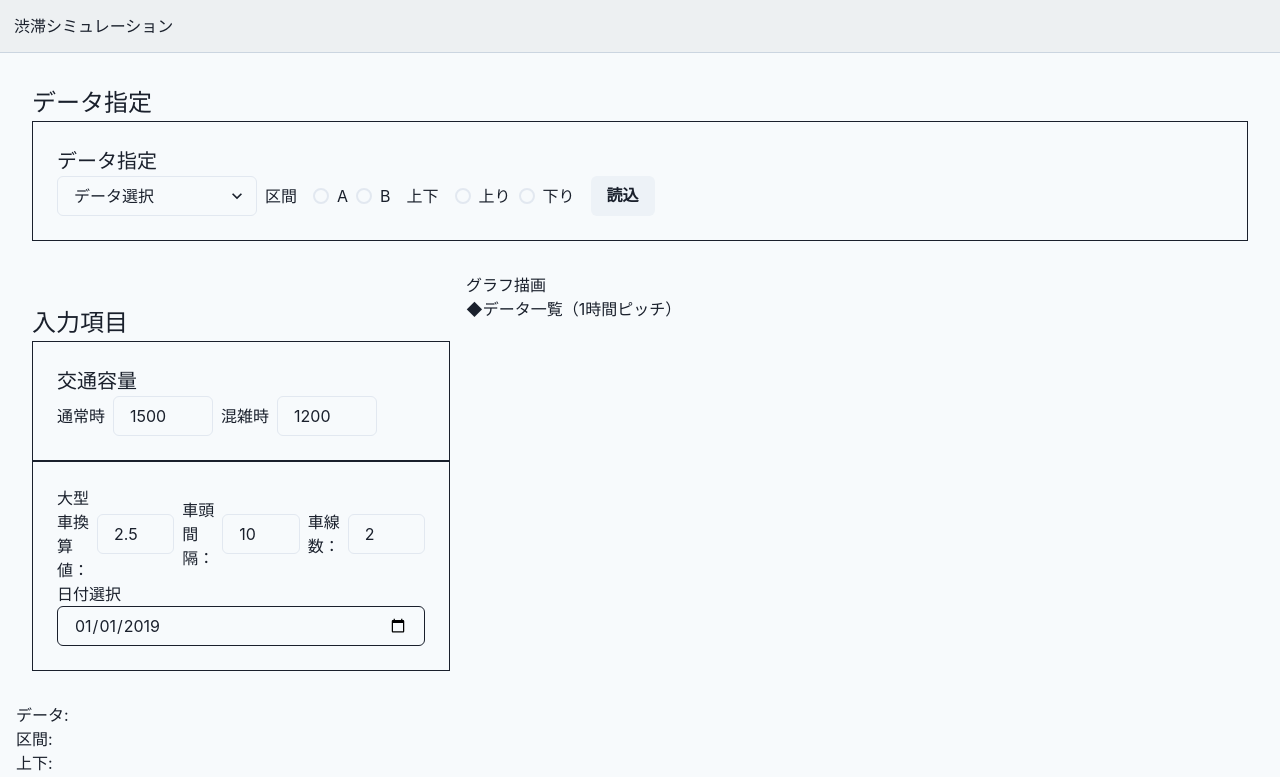
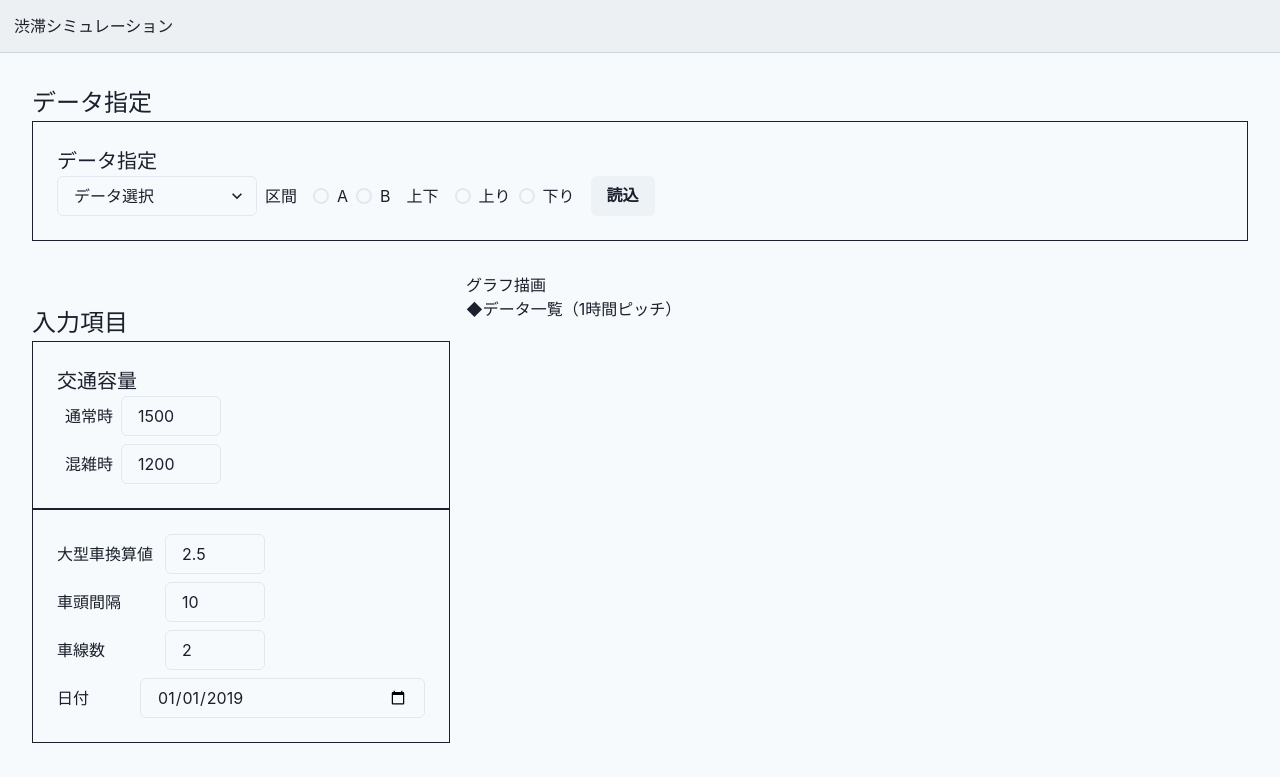
Before and after one commit to civitort/react_simulation, a React (Create React App) app: page / in a window 1280 px wide. Shown: the top 777 px of the page. Built offline with nearby package versions, Linux system fonts and the light colour scheme.

Commit message:
インプット欄の間隔調整

```diff
--- a/src/App.js
+++ b/src/App.js
@@ -454,8 +454,8 @@ function App() {
                 <InputTitle name="入力項目" />
                 <Box border={"1px"} p="1.5em">
                   <Text fontSize={"20px"}>交通容量</Text>
-                  <HStack>
-                    <>
+                  <Stack pl={"0.5em"}>
+                    <HStack>
                       <Text maxW={"100px"}>通常時</Text>
                       <Input
                         maxW={"100px"}
@@ -468,8 +468,8 @@ function App() {
                           })
                         }
                       />
-                    </>
-                    <>
+                      </HStack>
+                    <HStack>
                       <Text maxW={"100px"}>混雑時</Text>
                       <Input
                         maxW={"100px"}
@@ -482,13 +482,13 @@ function App() {
                           })
                         }
                       />
-                    </>
-                  </HStack>
+                    </HStack>
+                  </Stack>
                 </Box>
                 <Box border={"1px"} p="1.5em">
-                  <HStack>
-                    <>
-                      <Text maxW={"100px"}>大型車換算値：</Text>
+                  <Stack>
+                    <HStack>
+                      <Text w={"100px"}>大型車換算値</Text>
                       <Input
                         maxW={"100px"}
                         defaultValue={2.5}
@@ -500,9 +500,9 @@ function App() {
                           })
                         }
                       />
-                    </>
-                    <>
-                      <Text maxW={"100px"}>車頭間隔：</Text>
+                    </HStack>
+                    <HStack>
+                      <Text w={"100px"}>車頭間隔</Text>
                       <Input
                         maxW={"100px"}
                         defaultValue={10}
@@ -514,7 +514,9 @@ function App() {
                           })
                         }
                       />
-                      <Text maxW={"100px"}>車線数：</Text>
+                    </HStack>
+                    <HStack>
+                      <Text w={"100px"}>車線数</Text>
                       <Input
                         maxW={"100px"}
                         defaultValue={2}
@@ -526,10 +528,10 @@ function App() {
                           })
                         }
                       />
-                    </>
-                  </HStack>
-                  <>
-                    <Text>日付選択</Text>
+                    </HStack>
+
+                  <HStack>
+                    <Text w={"100px"}>日付</Text>
                     <Input
                       size="md"
                       type="date"
@@ -544,21 +546,19 @@ function App() {
                         })
                       }
                     />
-                  </>
+                  </HStack>
+                  </Stack>
                 </Box>
               </Box>
-              <Box my={"1em"}>
+              <Box m={"1em"} my={"2em"}>
+                <Text>●選択値 </Text>
                 <Text>データ:{state.data_option.data}</Text>
                 <Text>区間:{state.data_option.kukan}</Text>
                 <Text>上下:{state.data_option.dir}</Text>
-              </Box>
-              <>
                 <Text>通常時:{state.calc_option.capacity_normal}</Text>
                 <Text>渋滞時:{state.calc_option.capacity_jutai}</Text>
-              </>
-              <>
                 <Text>日付:{state.graph_option.day}</Text>
-              </>
+              </Box>
             </GridItem>
             <GridItem>
               <>
```
